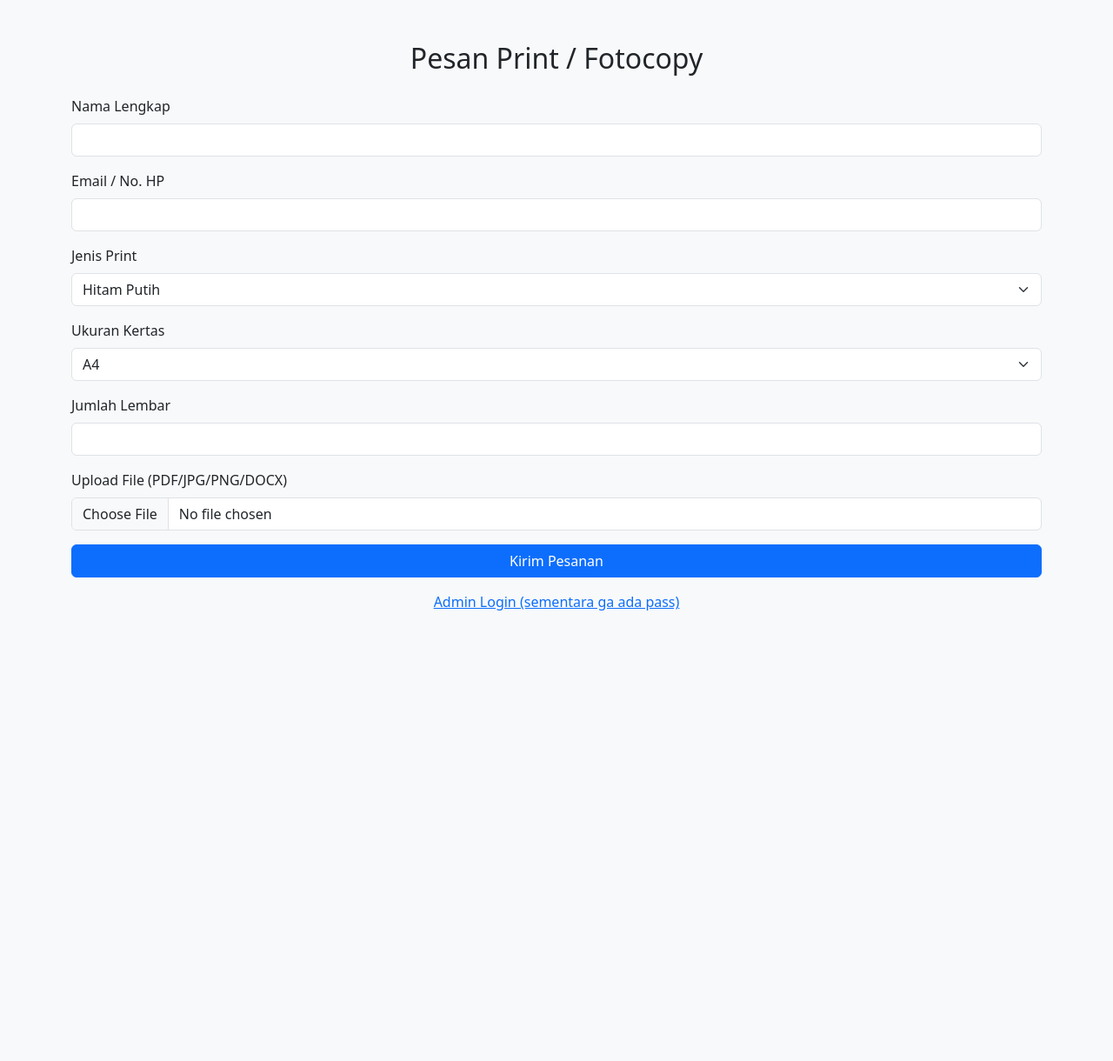
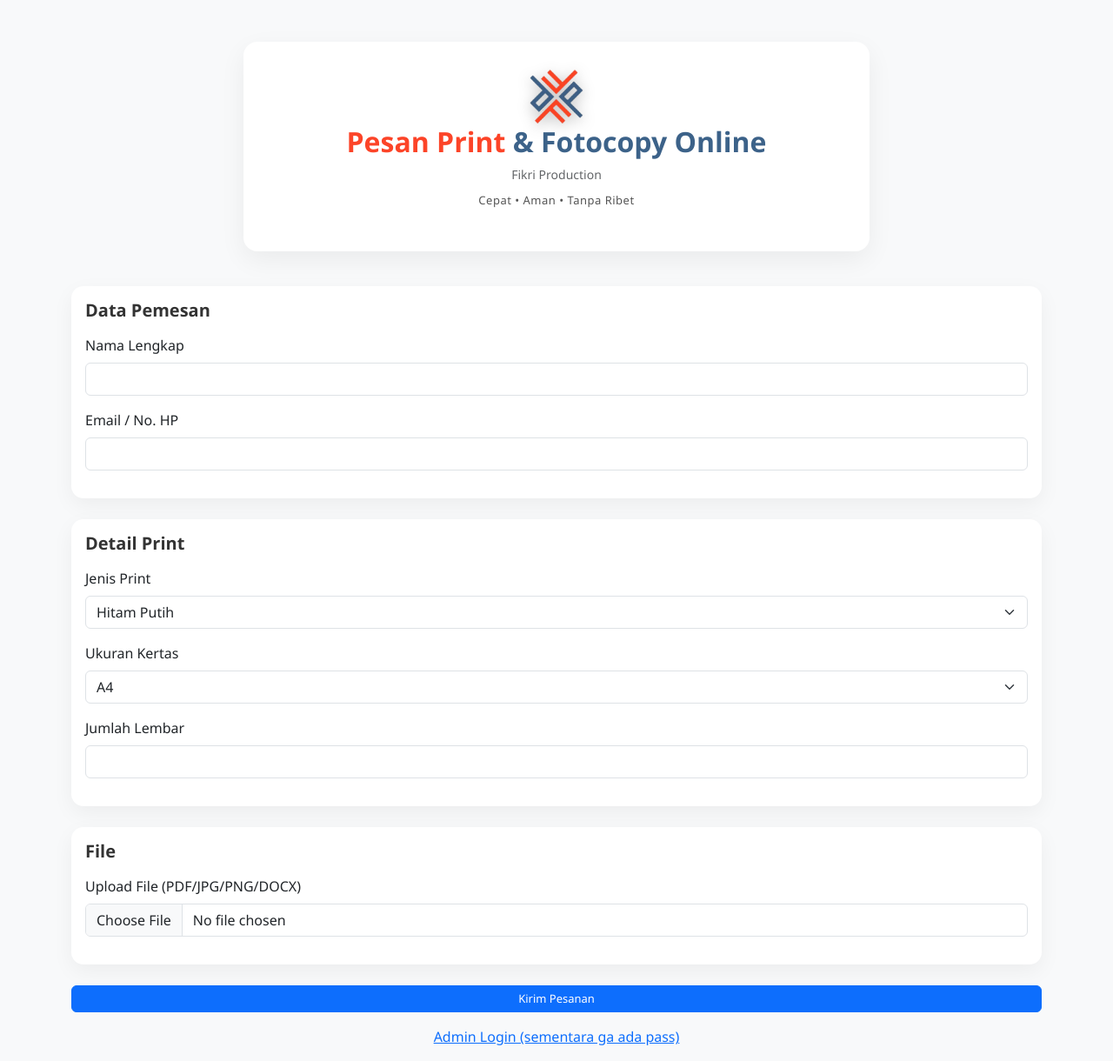
Before and after one commit to Dafin1723/Tugas-Proyek-1-THE_FOOL, a Flask app: page / in a window 1280 px wide. Shown: the whole page at 87% size. Before the commit the page ends 702 px from the top, so only its background shows below. Run offline with Flask 3, Linux system fonts and the light colour scheme.

Commit message:
Modified index.html - user

```diff
--- a/static/css/style.css
+++ b/static/css/style.css
@@ -11,6 +11,51 @@
    JUDUL HALAMAN
 ========================= */
 
+.header-logo img {
+    height: 64px;
+    filter: drop-shadow(0 4px 8px rgba(0,0,0,0.3));
+}
+
+.header-card {
+    background: #ffffff;
+    padding: 32px 24px;
+    border-radius: 16px;
+    text-align: center;
+    box-shadow: 0 10px 30px rgba(0,0,0,0.06);
+    max-width: 720px;
+    margin: 40px auto;
+}
+
+.header-icon {
+    font-size: 40px;
+    margin-bottom: 12px;
+}
+
+.header-title {
+    font-weight: 800;
+    font-size: 32px;
+    margin-bottom: 8px;
+}
+
+.header-subtitle {
+    font-size: 14px;
+    opacity: 0.7;
+    margin-bottom: 10px;
+}
+
+.header-tagline {
+    font-size: 13px;
+    letter-spacing: 0.5px;
+    color: #555;
+}
+
+.oren {
+    color:#fc4428 ;
+}
+
+.biru_tua {
+    color:#3c6289;
+}
 h3, h4 {
     font-weight: 600;
     color: #2c3e50;
@@ -130,3 +175,19 @@
     }
 
 }
+
+/* =========================
+    STYLE CARD FORM USER
+==========================*/
+
+.form-card {
+    border: none;
+    border-radius: 14px;
+    box-shadow: 0 8px 24px rgba(0,0,0,0.05);
+}
+
+.form-section-title {
+    font-weight: 600;
+    margin-bottom: 16px;
+    color: #333;
+}
--- a/templates/user/index.html
+++ b/templates/user/index.html
@@ -2,12 +2,25 @@
 <html lang="id">
 <head>
     <meta charset="UTF-8">
-    <title>Pesan Print</title>
+    <title>Fikri Production Fotocopy</title>
     <link href="https://cdn.jsdelivr.net/npm/bootstrap@5.3.0/dist/css/bootstrap.min.css" rel="stylesheet">
+    <link href="{{ url_for('static', filename='css/style.css') }}" rel="stylesheet">
+
 </head>
 <body class="bg-light">
     <div class="container mt-5">
-        <h2 class="text-center mb-4">Pesan Print / Fotocopy</h2>
+        <section class="header-card header-bg">
+            <div class="header-overlay">
+                        <div class="header-logo">
+                        <img src="{{ url_for('static', filename='img/logo.png') }}"alt="Logo Fikri Production">
+                        </div>
+                <h1 class="header-title"><span class="oren">Pesan Print</span><span class="biru_tua"> & Fotocopy Online</span></h1>
+                <p class="header-subtitle">Fikri Production</p>
+                <p class="header-tagline">Cepat • Aman • Tanpa Ribet</p>
+            </div>
+        </section>
+
+
 
         {% with messages = get_flashed_messages(with_categories=true) %}
             {% if messages %}
@@ -17,15 +30,30 @@
             {% endif %}
         {% endwith %}
 
-        <form method="POST" enctype="multipart/form-data">
+    <form method="POST" enctype="multipart/form-data">
+
+    <!-- DATA PEMESAN -->
+    <div class="card form-card mb-4">
+        <div class="card-body">
+            <h5 class="form-section-title">Data Pemesan</h5>
+
             <div class="mb-3">
                 <label class="form-label">Nama Lengkap</label>
                 <input type="text" name="nama" class="form-control" required>
             </div>
+
             <div class="mb-3">
                 <label class="form-label">Email / No. HP</label>
                 <input type="text" name="kontak" class="form-control">
             </div>
+        </div>
+    </div>
+
+    <!-- DETAIL PRINT -->
+    <div class="card form-card mb-4">
+        <div class="card-body">
+            <h5 class="form-section-title">Detail Print</h5>
+
             <div class="mb-3">
                 <label class="form-label">Jenis Print</label>
                 <select name="jenis_print" class="form-select">
@@ -33,6 +61,7 @@
                     <option value="warna">Warna</option>
                 </select>
             </div>
+
             <div class="mb-3">
                 <label class="form-label">Ukuran Kertas</label>
                 <select name="ukuran" class="form-select">
@@ -40,17 +69,31 @@
                     <option value="A3">A3</option>
                 </select>
             </div>
+
             <div class="mb-3">
                 <label class="form-label">Jumlah Lembar</label>
                 <input type="number" name="jumlah" class="form-control" min="1" required>
             </div>
+        </div>
+    </div>
+
+    <!-- FILE -->
+    <div class="card form-card mb-4">
+        <div class="card-body">
+            <h5 class="form-section-title">File</h5>
+
             <div class="mb-3">
                 <label class="form-label">Upload File (PDF/JPG/PNG/DOCX)</label>
-                <input type="file" name="file" class="form-control" accept=".pdf,.jpg,.png,.docx" required>
+                <input type="file" name="file" class="form-control"
+                       accept=".pdf,.jpg,.png,.docx" required>
             </div>
-            <button type="submit" class="btn btn-primary w-100">Kirim Pesanan</button>
-        </form>
+        </div>
+    </div>
 
+    <button type="submit" class="btn btn-primary w-100">
+        Kirim Pesanan
+    </button>
+    </form>
         <p class="text-center mt-3"><a href="/admin">Admin Login (sementara ga ada pass)</a></p>
     </div>
 </body>
```
Also changed, not shown: static/img/logo.png (added), 1 other file.
